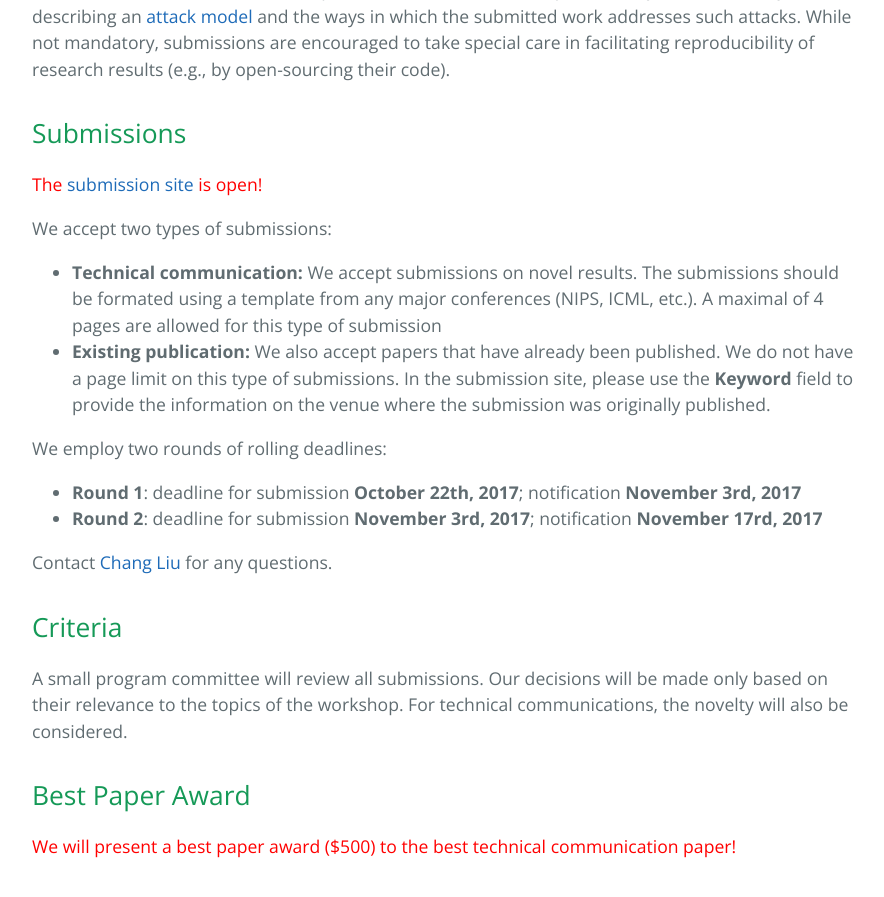
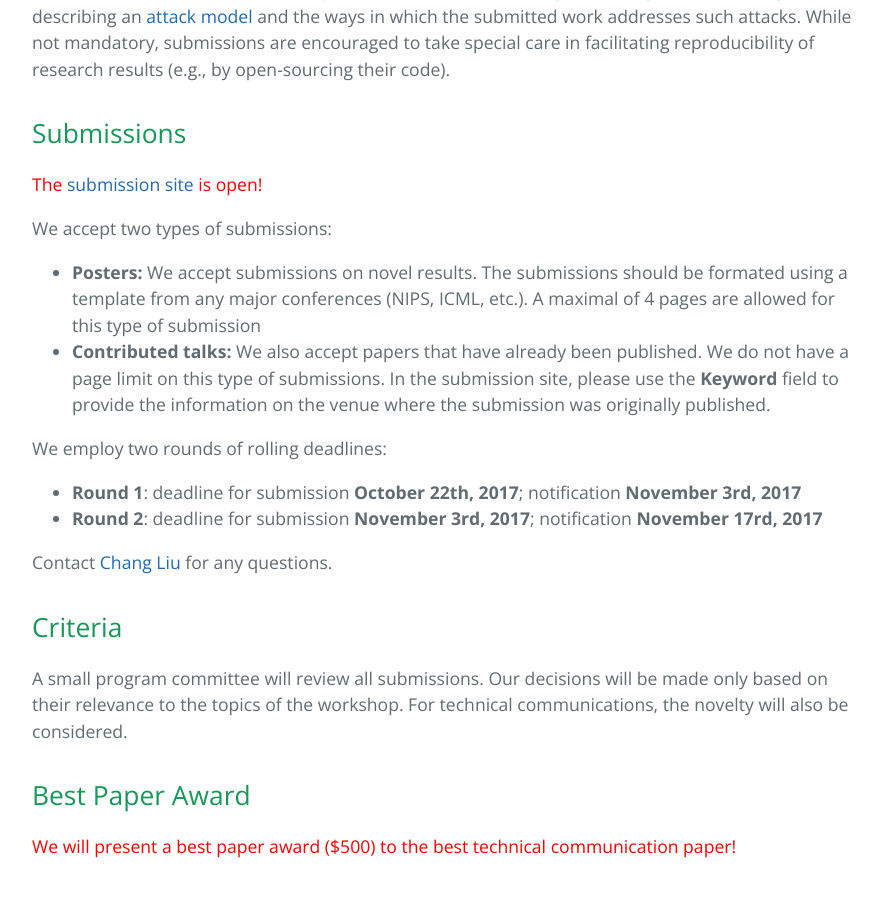
Before and after one commit to deep-learning-security/nips-workshop-2017, a Jekyll site: the page built from cfp.md, in a window 1280 px wide and 900 px high, scrolled down 1350 px. Shown: the top 897 px of the window, without its empty margins (192-1076 px from the left). Built offline with Jekyll 4.4.1, drawn with Linux system fonts in a browser that asks for light colours.

Commit message:
cfp update

```diff
--- a/cfp.md
+++ b/cfp.md
@@ -55,10 +55,10 @@ reproducibility of research results (e.g., by open-sourcing their code).
 
 We accept two types of submissions:
 
-+ **Technical communication:** We accept submissions on novel results. The submissions should be formated using
++ **Posters:** We accept submissions on novel results. The submissions should be formated using
 a template from any major conferences (NIPS, ICML, etc.). A maximal of 4 pages are allowed for this type of
 submission
-+ **Existing publication:** We also accept papers that have already been published. We do not have a page limit
++ **Contributed talks:** We also accept papers that have already been published. We do not have a page limit
 on this type of submissions. In the submission site, please use the **Keyword** field to provide the information
 on the venue where the submission was originally published.
 
```
